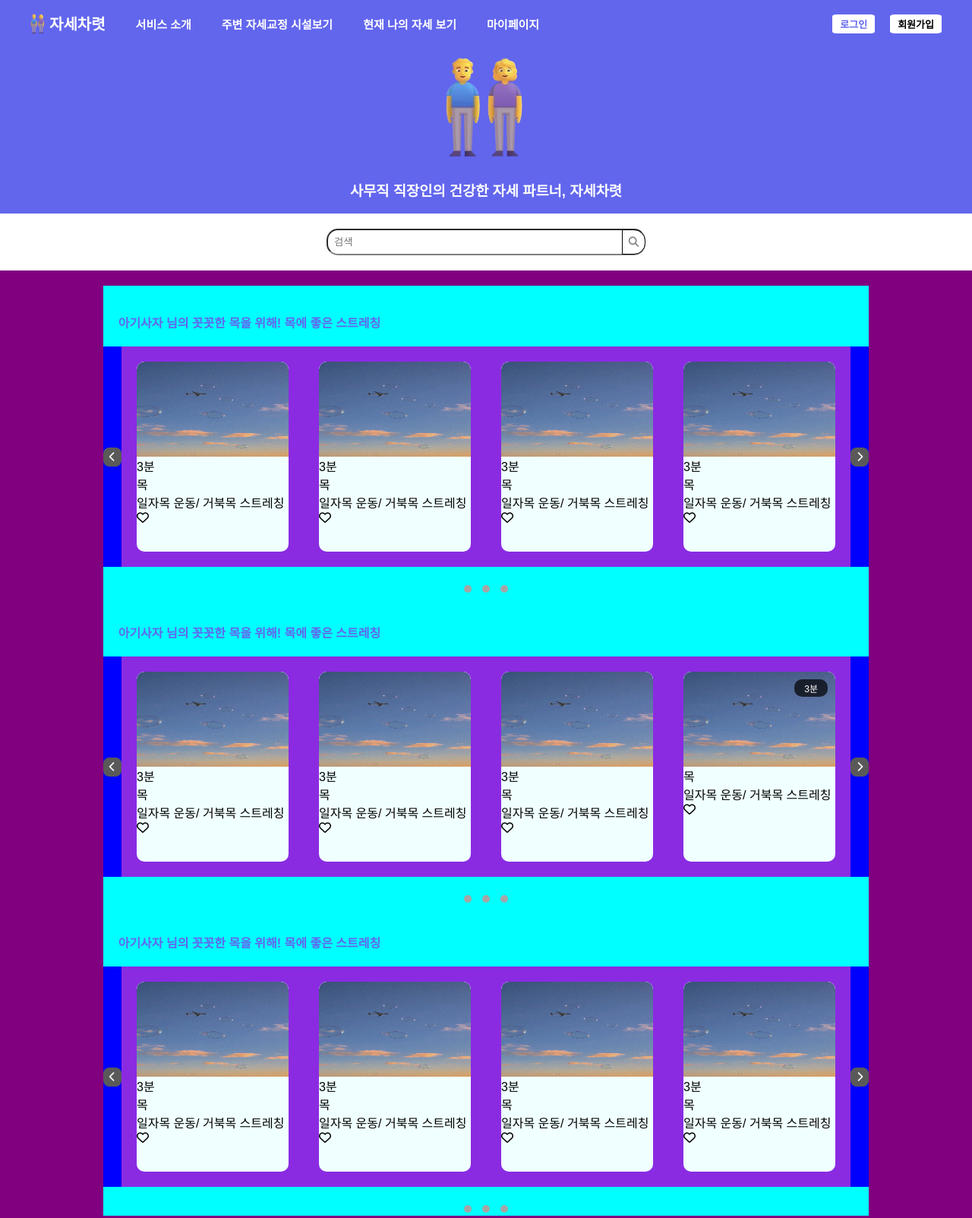
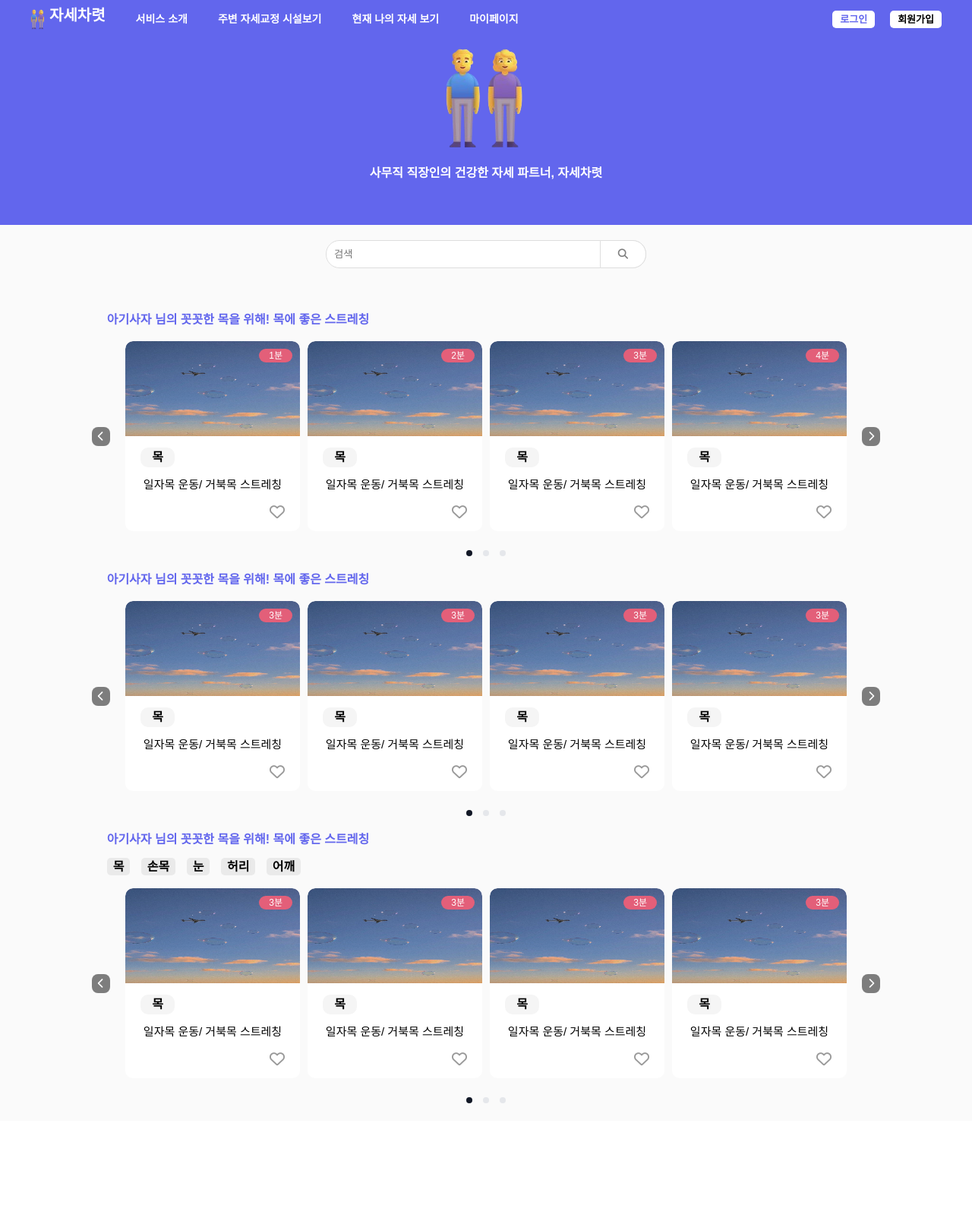
Before and after one commit to LikeLion12-Team4/Team4-Frontend, a plain HTML site: page serin/index.html in a window 1280 px wide. Shown: the whole page at 76% size. After the commit the page ends 1475 px from the top, so only its background shows below. Drawn offline with Linux system fonts and the light colour scheme.

Commit message:
메인/헤더 수정, 웹 푸시 구현
- index.html 수정
- style.css 수정
- script.js 수정
- push.html,css 생성

```diff
--- a/serin/css/style.css
+++ b/serin/css/style.css
@@ -1,3 +1,5 @@
+@import "reset.css";
+
 /* header css */
 body {
     margin: 0;
@@ -18,7 +20,8 @@ a {
     justify-content: space-around;
     align-items: center;
     background-color: #6266ED;
-    padding: 0px 20px;
+    padding: 10px 20px;
+
 }
 
 .header_logo {
@@ -37,13 +40,15 @@ a {
 
 .navbar_menu li {
     margin: 0px 20px;
-    font-size: 15px;
+    font-size: 14px;
     position: relative;
 }
 
 .navbar_menu li:first-child {
-    margin: 0px 20px;
+    /* margin: 5px 20px; */
     font-size: 20px;
+    display: flex;
+    align-items: center;
 }
 .user_button {
     display: flex;
@@ -52,11 +57,11 @@ a {
 
 .user_button a {
     margin-right: 20px;
-    padding: 3px 10px;
+    padding: 5px 10px;
     display: flex;
     background-color: white;
     color: black;
-    border-radius: 10%;
+    border-radius: 5px;
     font-size: 13px;
 }
 
@@ -73,14 +78,14 @@ a {
     }
     .navbar {
         display: flex;
-        padding: 0px 20px;
+        padding: 10px 20px;
     }
     .navbar_menu {
         flex-grow: 0;
     }
 }
 
-.navbar_menu li::after {
+.navbar_menu li:not(:first-child)::after {
     content: '';
     position: absolute;
     display: block;
@@ -97,7 +102,6 @@ a {
     width: 100%;
 }
 
-/* main css */
 .banner {
     background-color: #6266ED;
     display: flex;
@@ -105,11 +109,17 @@ a {
     align-items: center;
     color: white;
     flex-direction: column;
+    font-weight: bold;
+    padding-bottom: 60px;
 }
-
+.banner h3 {
+    margin-top: 15px;
+}
 .search_box {
     display: flex;
     justify-content: center;
+    background-color: #FAFAFA;
+    box-shadow: none;
 }
 .search_bar {
     margin: 20px;
@@ -120,38 +130,44 @@ a {
 }
 
 .search_txt {
-    border-radius: 15px;
-    padding: 8px;
+    border-radius: 18px;
+    padding: 10px;
     width: 400px;
-    border-color: gray;
+    border: solid 1px #DEDEDE;
 }
 
 .search_btn {
     position: absolute;
     right: 0px;
-    border-top-right-radius: 15px;
-    border-bottom-right-radius: 15px;
-    padding: 8px;
+    border-top-right-radius: 18px;
+    border-bottom-right-radius: 18px;
+    padding: 10px 23px;
     background-color: white;
-    border: solid 1px;
+    border: solid 1px #DEDEDE;
 }
 
 .search_btn i {
     color: gray;
 }
+
+
+/* main css */
+
+
+
 .videos {
     padding: 20px;
     display: flex;
     flex-direction: column;
     align-items: center;
-    background-color: purple;
+    background-color: #FAFAFA;
 
 }
 
-.category {
+/* .category {
     background-color: aqua;
     /* margin-bottom: 40px;  */
-}
+
 .category p {
     padding: 20px;
     margin-bottom: 0;
@@ -161,34 +177,49 @@ a {
 .video_silder {
     display: flex;
     align-items: center;
+    justify-content: center;
+    width: 100%;
+    position: relative;
     /* margin: 20px; */
-    background-color: blue;
+    /* background-color: blue; */
 }
 
 
 .left_btn,
 .right_btn{
-    background-color: rgb(90, 89, 89);
+    background-color: #7D7D7D;
     color : white;
     border-radius: 8px;
     padding: 5px 8px;
     border: none;
+    /* position: absolute; */
+
+}
+/* .left_btn {
+    left: -20px;
 }
 
+.right_btn {
+    right: 0;
+} */
 .video_container {
     display: flex;
     overflow: hidden;
-    background-color: blueviolet;
+    width: 950px;
+    margin: 0 20px;
+
+    /* background-color: blueviolet; */
+
 }
 .video_card {
     display: flex;
     flex-direction: column;
     border-radius: 10px;
-    background-color: azure;
+    background-color: #FFFFFF;
     overflow: hidden;
-    width: 200px;
+    flex: 0 0 230px;
     height: 250px;
-    margin: 20px;
+    margin-right: 10px;
     position: relative;
 }
 
@@ -205,21 +236,74 @@ a {
 }
 
 .dot {
-    height: 10px;
-    width: 10px;
+    height: 8px;
+    width: 8px;
     margin: 0 5px;
-    background-color: rgb(165, 165, 165);
+    background-color: #E5E7EB;
     border-radius: 50%;
     display: inline-block;
+    cursor: pointer;
 }
 
+.dot:active {
+    background-color: #121826;
+}
 .video_min {
     position: absolute;
     top: 10px;
     right: 10px;
-    background-color: rgba(0, 0, 0, 0.7);
+    background-color: #E35F79;
     color: white;
     padding: 3px 13px;
     border-radius: 10px;
     font-size: 12px;
 }
+
+.bodypart_choice {
+    /* background-color: green; */
+    padding: 0 20px;
+    margin-bottom: 20px;
+}
+
+.bodypart_choice span {
+    color: black;
+    border-radius: 5px;
+    background-color: #EAEAEA;
+    padding: 3px 8px;
+    font-weight: bold;
+    margin-right: 10px;
+}
+
+.bodypart {
+    display: flex;
+    width: 45px;
+    background-color: #F5F5F5;
+    border-radius: 10px;
+    justify-content: center;
+    padding: 5px 0px;
+    margin: 15px 20px;
+    font-weight: bold;
+}
+
+.video_comment {
+    display: flex;
+    justify-content: center;
+    margin: 0px 10px;
+    font-size: 15px;
+}
+
+.fa-heart {
+    position: absolute;
+    bottom : 15px;
+    right: 20px;
+    color: #999999;
+    font-size: 20px;
+}
+
+.video_card .fa-heart:active{
+    color: #6266ED;
+}
+
+.dot:nth-child(1){
+    background-color: #121826;
+}
--- a/serin/header.css
+++ /dev/null
@@ -1,95 +0,0 @@
-body {
-    margin: 0;
-    font-family: Arial, sans-serif;
-}
-
-a {
-    text-decoration: none;
-    color: white;
-    font-weight: bold;
-    display: flex;
-}
-
-.navbar {
-    display: flex;
-    justify-content: space-around;
-    align-items: center;
-    background-color: #6266ED;
-    padding: 0px 20px;
-}
-
-.header_logo {
-    width: 20px;
-    height: 30px;
-    margin-right: 5px;
-}
-
-.navbar_menu {
-    display: flex;
-    list-style: none;
-    padding-left: 0;
-    align-items: center;
-    flex-grow: 1;
-}
-
-.navbar_menu li {
-    margin: 0px 20px;
-    font-size: 15px;
-    position: relative;
-}
-
-.navbar_menu li:first-child {
-    margin: 0px 20px;
-    font-size: 20px;
-}
-.user_button {
-    display: flex;
-    justify-content: space-around;
-}
-
-.user_button a {
-    margin-right: 20px;
-    padding: 3px 10px;
-    display: flex;
-    background-color: white;
-    color: black;
-    border-radius: 10%;
-    font-size: 13px;
-}
-
-.user_button a:first-child {
-    color: #6266ED;
-}
-
-@media screen and (max-width: 960px) {
-    .navbar_menu li:not(:first-child) {
-        display: none;
-    }
-    .user_button a {
-        display: block;
-    }
-    .navbar {
-        display: flex;
-        padding: 0px 20px;
-    }
-    .navbar_menu {
-        flex-grow: 0;
-    }
-}
-
-.navbar_menu li::after {
-    content: '';
-    position: absolute;
-    display: block;
-    width: 0;
-    height: 2px;
-    background-color: white;
-    transition: 0.3s ease;
-    bottom: -5px;
-    left: 50%;
-    transform: translateX(-50%);
-}
-
-.navbar_menu li:hover::after {
-    width: 100%;
-}
--- a/serin/index.html
+++ b/serin/index.html
@@ -1,11 +1,10 @@
 <!DOCTYPE html>
-<html lang="en">
+<html lang="ko">
 <head>
     <meta charset="UTF-8">
     <meta name="viewport" content="width=device-width, initial-scale=1.0">
     <title>자세차렷</title>
     <link rel="stylesheet" href="./css/style.css">
-    <script src="./script.js"></script>
 </head>
 <body>
     <header data-include-path="header.html">
@@ -33,30 +32,91 @@
                     <div class="video_container">
                         <div class="video_card">
                             <img src="./sky.jpg" alt="">
-                            <span>3분</span>
-                            <span>목</span>
-                            <span>일자목 운동/ 거북목 스트레칭</span>
+                            <span class="video_min">1분</span>
+                            <span class="bodypart">목</span>
+                            <span class="video_comment">일자목 운동/ 거북목 스트레칭</span>
                             <i class="fa-regular fa-heart"></i>
                         </div>
                         <div class="video_card">
                             <img src="./sky.jpg" alt="">
-                            <span>3분</span>
-                            <span>목</span>
-                            <span>일자목 운동/ 거북목 스트레칭</span>
+                            <span class="video_min">2분</span>
+                            <span class="bodypart">목</span>
+                            <span class="video_comment">일자목 운동/ 거북목 스트레칭</span>
                             <i class="fa-regular fa-heart"></i>
                         </div>
                         <div class="video_card">
                             <img src="./sky.jpg" alt="">
-                            <span>3분</span>
-                            <span>목</span>
-                            <span>일자목 운동/ 거북목 스트레칭</span>
+                            <span class="video_min">3분</span>
+                            <span class="bodypart">목</span>
+                            <span class="video_comment">일자목 운동/ 거북목 스트레칭</span>
                             <i class="fa-regular fa-heart"></i>
                         </div>
                         <div class="video_card">
                             <img src="./sky.jpg" alt="">
-                            <span>3분</span>
-                            <span>목</span>
-                            <span>일자목 운동/ 거북목 스트레칭</span>
+                            <span class="video_min">4분</span>
+                            <span class="bodypart">목</span>
+                            <span class="video_comment">일자목 운동/ 거북목 스트레칭</span>
+                            <i class="fa-regular fa-heart"></i>
+                        </div>
+                        <div class="video_card">
+                            <img src="./sky.jpg" alt="">
+                            <span class="video_min">5분</span>
+                            <span class="bodypart">목</span>
+                            <span class="video_comment">일자목 운동/ 거북목 스트레칭</span>
+                            <i class="fa-regular fa-heart"></i>
+                        </div>
+                        <div class="video_card">
+                            <img src="./sky.jpg" alt="">
+                            <span class="video_min">6분</span>
+                            <span class="bodypart">목</span>
+                            <span class="video_comment">일자목 운동/ 거북목 스트레칭</span>
+                            <i class="fa-regular fa-heart"></i>
+                        </div>
+                    </div>
+                    <button class="right_btn">
+                        <i class="fa-solid fa-chevron-right"></i>
+                    </button>
+                </div>
+                <div class="silde">
+                    <span class="dot" onclick="currentSlide(1)"></span>
+                    <span class="dot" onclick="currentSlide(2)"></span>
+                    <span class="dot" onclick="currentSlide(3)"></span>
+                </div>
+            </div>
+
+            <div class="category">
+                <p>아기사자 님의 꼿꼿한 목을 위해! 목에 좋은 스트레칭</p>
+                <div class="video_silder">
+                    <button class="left_btn">
+                        <i class="fa-solid fa-chevron-left"></i>
+                    </button>
+                    <div class="video_container">
+                        <div class="video_card">
+                            <img src="./sky.jpg" alt="">
+                            <span class="video_min">3분</span>
+                            <span class="bodypart">목</span>
+                            <span class="video_comment">일자목 운동/ 거북목 스트레칭</span>
+                            <i class="fa-regular fa-heart"></i>
+                        </div>
+                        <div class="video_card">
+                            <img src="./sky.jpg" alt="">
+                            <span class="video_min">3분</span>
+                            <span class="bodypart">목</span>
+                            <span class="video_comment">일자목 운동/ 거북목 스트레칭</span>
+                            <i class="fa-regular fa-heart"></i>
+                        </div>
+                        <div class="video_card">
+                            <img src="./sky.jpg" alt="">
+                            <span class="video_min">3분</span>
+                            <span class="bodypart">목</span>
+                            <span class="video_comment">일자목 운동/ 거북목 스트레칭</span>
+                            <i class="fa-regular fa-heart"></i>
+                        </div>
+                        <div class="video_card">
+                            <img src="./sky.jpg" alt="">
+                            <span class="video_min">3분</span>
+                            <span class="bodypart">목</span>
+                            <span class="video_comment">일자목 운동/ 거북목 스트레칭</span>
                             <i class="fa-regular fa-heart"></i>
                         </div>
                     </div>
@@ -73,84 +133,45 @@
 
             <div class="category">
                 <p>아기사자 님의 꼿꼿한 목을 위해! 목에 좋은 스트레칭</p>
+                <div class="bodypart_choice">
+                    <span>목</span>
+                    <span>손목</span>
+                    <span>눈</span>
+                    <span>허리</span>
+                    <span>어깨</span>
+                </div>
                 <div class="video_silder">
                     <button class="left_btn">
                         <i class="fa-solid fa-chevron-left"></i>
                     </button>
                     <div class="video_container">
                         <div class="video_card">
+                            <a href="https://youtu.be/DiHUEWBRQEI?si=uf1Snq2W1hxZ9ZqF"></a>
                             <img src="./sky.jpg" alt="">
-                            <span>3분</span>
-                            <span>목</span>
-                            <span>일자목 운동/ 거북목 스트레칭</span>
-                            <i class="fa-regular fa-heart"></i>
-                        </div>
-                        <div class="video_card">
-                            <img src="./sky.jpg" alt="">
-                            <span>3분</span>
-                            <span>목</span>
-                            <span>일자목 운동/ 거북목 스트레칭</span>
-                            <i class="fa-regular fa-heart"></i>
-                        </div>
-                        <div class="video_card">
-                            <img src="./sky.jpg" alt="">
-                            <span>3분</span>
-                            <span>목</span>
-                            <span>일자목 운동/ 거북목 스트레칭</span>
+                            <span class="video_min">3분</span>
+                            <span class="bodypart">목</span>
+                            <span class="video_comment">일자목 운동/ 거북목 스트레칭</span>
                             <i class="fa-regular fa-heart"></i>
                         </div>
                         <div class="video_card">
                             <img src="./sky.jpg" alt="">
                             <span class="video_min">3분</span>
-                            <span>목</span>
-                            <span>일자목 운동/ 거북목 스트레칭</span>
-                            <i class="fa-regular fa-heart"></i>
-                        </div>
-                    </div>
-                    <button class="right_btn">
-                        <i class="fa-solid fa-chevron-right"></i>
-                    </button>
-                </div>
-                <div class="silde">
-                    <span class="dot"></span>
-                    <span class="dot"></span>
-                    <span class="dot"></span>
-                </div>
-            </div>
-
-            <div class="category">
-                <p>아기사자 님의 꼿꼿한 목을 위해! 목에 좋은 스트레칭</p>
-                <div class="video_silder">
-                    <button class="left_btn">
-                        <i class="fa-solid fa-chevron-left"></i>
-                    </button>
-                    <div class="video_container">
-                        <div class="video_card">
-                            <img src="./sky.jpg" alt="">
-                            <span>3분</span>
-                            <span>목</span>
-                            <span>일자목 운동/ 거북목 스트레칭</span>
+                            <span class="bodypart">목</span>
+                            <span class="video_comment">일자목 운동/ 거북목 스트레칭</span>
                             <i class="fa-regular fa-heart"></i>
                         </div>
                         <div class="video_card">
                             <img src="./sky.jpg" alt="">
-                            <span>3분</span>
-                            <span>목</span>
-                            <span>일자목 운동/ 거북목 스트레칭</span>
+                            <span class="video_min">3분</span>
+                            <span class="bodypart">목</span>
+                            <span class="video_comment">일자목 운동/ 거북목 스트레칭</span>
                             <i class="fa-regular fa-heart"></i>
                         </div>
                         <div class="video_card">
                             <img src="./sky.jpg" alt="">
-                            <span>3분</span>
-                            <span>목</span>
-                            <span>일자목 운동/ 거북목 스트레칭</span>
-                            <i class="fa-regular fa-heart"></i>
-                        </div>
-                        <div class="video_card">
-                            <img src="./sky.jpg" alt="">
-                            <span>3분</span>
-                            <span>목</span>
-                            <span>일자목 운동/ 거북목 스트레칭</span>
+                            <span class="video_min">3분</span>
+                            <span class="bodypart">목</span>
+                            <span class="video_comment">일자목 운동/ 거북목 스트레칭</span>
                             <i class="fa-regular fa-heart"></i>
                         </div>
                     </div>
@@ -171,6 +192,6 @@
 
 <script src="https://kit.fontawesome.com/817f949e69.js"
 crossorigin="anonymous"></script>
-
+<script src="./script.js"></script>
 
 </html>
```
Also changed, not shown: serin/css/push.css (added, +30 -0 lines), serin/main.html (deleted, +0 -84 lines), serin/push.html (added, +21 -0 lines), serin/script.js (+64 -0 lines), serin/hihi.txt (deleted), serin/main.js (deleted), serin/push1.png (added).
